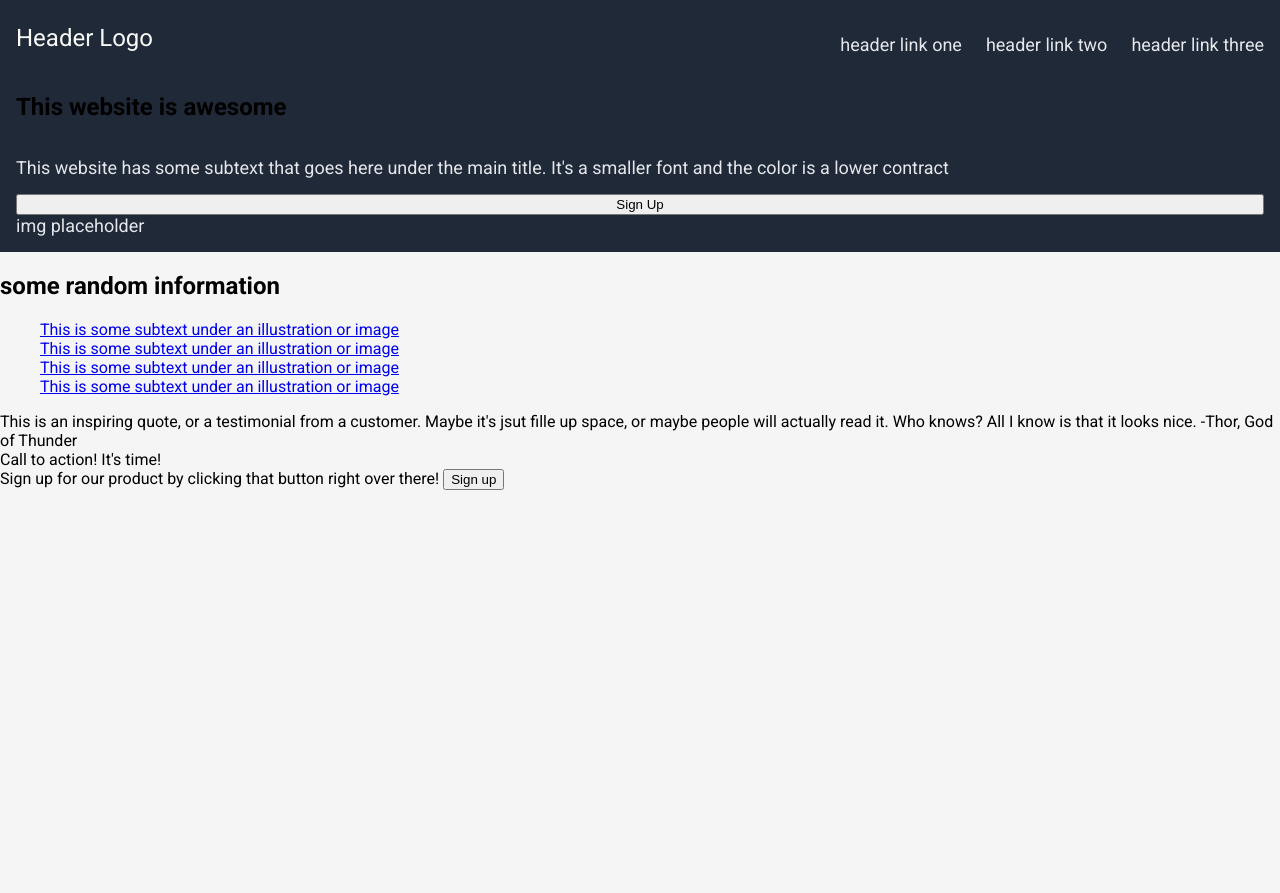
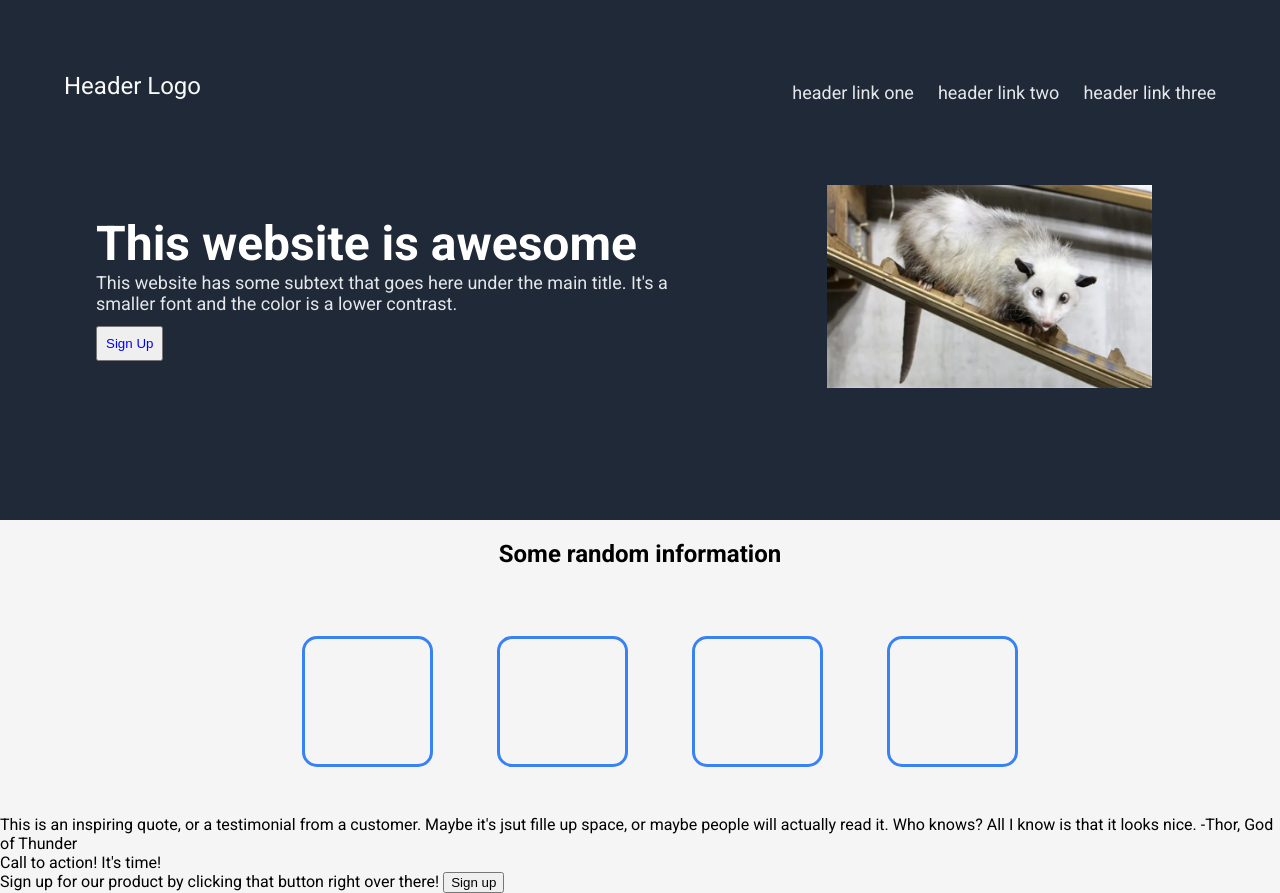
Before and after one commit to jlgill/project-landing-page, a plain HTML site: page index.html in a window 1280 px wide. Before the commit the page ends 800 px from the top, so only its background shows below. Drawn offline with Linux system fonts and the light colour scheme.

Commit message:
First iteration with changes and a nice little breaky boy

```diff
--- a/index.html
+++ b/index.html
@@ -10,27 +10,30 @@
 </head>
 <body>
     <div class="header">
-            <div class="header-logo">Header Logo</div>
+        <div class="header-logo">Header Logo</div>
             <ul class="header-links">
                 <li><a href="https://google.com">header link one</a></li>
                 <li><a href="https://google.com">header link two</a></li>
                 <li><a href="https://google.com">header link three</a></li>
             </ul>
     <div class="break"></div>
-    <div class="hero-main">
-        <h2>This website is awesome</h2>
-        <p><a>This website has some subtext that goes here under the main title.  It's a smaller font and the color is a lower contract</a></p>
-        <button>Sign Up</button>
-        <a>img placeholder</a>
+        <div class="hero-main">
+            <h3>This website is awesome</h3>
+            <a>This website has some subtext that goes here under the main title.  It's a smaller font and the color is a lower contrast.</a>
+            <button>Sign Up</button>
+        </div>
+            <div class="hero-img">
+                <img src= "./project-files/heidi.jpg" alt="Heidi the possum" width="325px" height="auto">
+        </div>
     </div>
-</div>
 <div class="hero">
-        <h2>some random information</h2>
+        <h2>Some random information</h2>
+        <div class="break"></div>
         <ul>
-            <li><a href="some random link">This is some subtext under an illustration or image</a></li>
-            <li><a href="some random link">This is some subtext under an illustration or image</a></li>
-            <li><a href="some random link">This is some subtext under an illustration or image</a></li>
-            <li><a href="some random link">This is some subtext under an illustration or image</a></li>
+            <li class="some-div"></li>
+            <li class="some-div"></li>
+            <li class="some-div"></li>
+            <li class="some-div"></li>
         </ul>
 </div>
     <div class="quote-section">
--- a/styles.css
+++ b/styles.css
@@ -18,12 +18,13 @@ body{
 footer {
     background-color: #1f2937;
     display: flex;
+    flex-direction: row;
     flex-wrap: wrap;
     justify-content: space-between;
-    padding: 16px;
+    padding: 64px;
 }
 
-.header ul {
+.header > ul {
     display: flex;
     font-size: 18px;
     color: #e5e7eb;
@@ -46,8 +47,54 @@ footer {
 .hero-main {
     display: flex;
     flex-direction: column;
-    justify-content: space-between;
-    flex: 1;
+    color: white;
+    flex: 2;
+    margin: 32px;
+    justify-content: center;
+
+}
+
+.hero-main > h3 {
+    font-size: 48px;
+    font-style: bold;
+    margin: 0;
+}
+
+.hero-main > a {
+    color: #e5e7eb;
+    size: 18px;
+
+}
+
+.hero-main > button {
+    color: blue;
+    align-self: flex-start;
+    padding: 8px;
+    margin-top: 12px;
+
+}
+
+.hero-img {
+    margin: 64px;
+}
+
+.hero {
+    display: flex;
+    flex-direction: column;
+    align-items: center;
+}
+
+.hero > ul {
+    display: flex;
+}
+
+.some-div {
+    height: 125px;
+    width: 125px;
+    border: #3882f6 3px solid;
+    border-radius: 15px;
+    background-color: whitesmoke;
+    margin: 32px;
 }
 
 li {
```
Also changed, not shown: project-files/germany animal magnetism--677527602_v2.webp (added), project-files/heidi.jpg (added).
